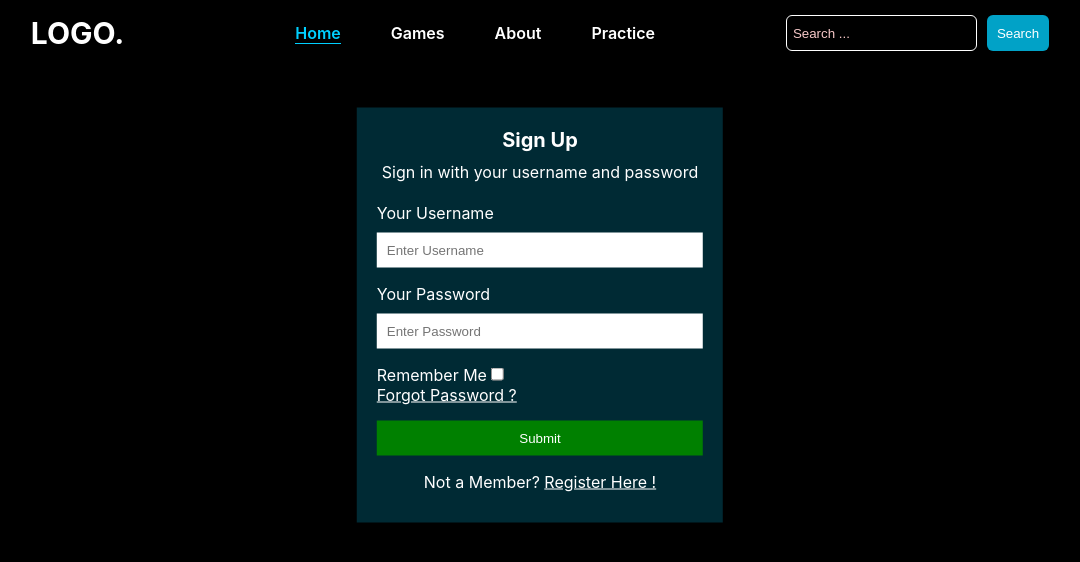
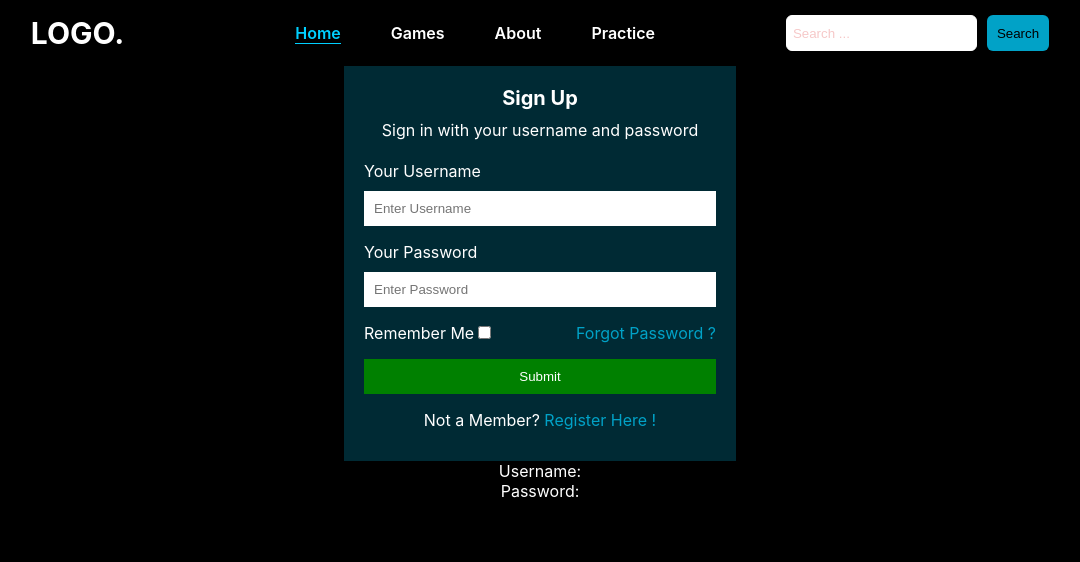
Before and after one commit to AmirMaharjan00/Learning-React, a React (Create React App) app in the folder react-official/: page /practice in a window 1280 px wide. Shown: the top 562 px of the page, without its empty margins (100-1180 px from the left). Built offline with nearby package versions, Linux system fonts and the light colour scheme.

Commit message:
adding form

```diff
--- a/react-official/src/App.css
+++ b/react-official/src/App.css
@@ -4,7 +4,7 @@
   ------------------------
 */
 
-  * {
+  body {
     background-color: black;
     color: white;
   }
@@ -82,7 +82,7 @@
   --------------------------
 */
 
-  .nav-menu .logo {
+  .nav-menu .logo a{
     color: white;
     font-size: 30px;
     font-weight: 700;
@@ -370,9 +370,8 @@
     --------------------------
   */
     .root-body .login {
-      position: absolute;
-      left: 50%;
-      transform: translate(-50%, 10%);
+      width: 40%;
+      margin: 0 auto;
       background: #01a2c742;
       padding: 15px 20px;
     }
@@ -384,6 +383,7 @@
 
     .login .form-group.form-meta {
       display: flex;
+      flex-direction: row;
       justify-content: space-between;
     }
 
@@ -399,6 +399,8 @@
       border: none;
       background: green;
       padding: 10px;
+      cursor: pointer;
+      color: white;
     }
 
     .login .form-register {
@@ -417,20 +419,14 @@
       padding: 5px;
     }
 
-    .login,
-    .login .form-group,
-    .login .form-checkbox,
-    .login .forgot-password,
     .login .forgot-password a,
-    .login .forgot-password-label,
-    .login .form-register,
-    .login .sign-in-label,
-    .login .form-register .just-text,
-    .login .form-register .just-text a,
-    .login input,
-    .login label,
-    .login form,
-    .login .sign-in-info
-     {
-      background: #ffffff00;
+    .login .just-text a{
+      color: #01a2c7;
+      text-decoration: none;
     }
+
+    .login-wrap .login-info {
+      display: flex;
+      flex-direction: column;
+      align-items: center;
+    }
--- a/react-official/src/Components/Practice.js
+++ b/react-official/src/Components/Practice.js
@@ -1,33 +1,49 @@
-import React, { useState } from 'react'
+import React, { useState, createContext, useContext } from 'react'
+
+const UserContext = createContext();
 
 export default function Practice () {
-    const [ inputs, setInputs ] = useState({})
+    const [ rawInputs, setRawInputs ] = useState({})
+    const [ validatedInputs, setValidatedInputs ] = useState({})
+
     // handle on submit
     const handleOnSubmit = ( event ) => {
+        let username, password
         event.preventDefault()
-        alert( inputs )
+        if( rawInputs.username != '' ) {
+            // username = rawInputs.username.test(/[a-z]/) ? rawInputs.username : 'Username cannot be empty'
+            username = rawInputs.username
+        }
+        if( rawInputs.password != '' ) {
+            password = (rawInputs.password)
+        }
+        // console.log( username )
+        setValidatedInputs({
+            username: username,
+            password: password
+        })
     }
 
     // handle on change
     const handleOnChange = ( event ) => {
         const name = event.target.name
         const value = event.target.value
-        setInputs(values => ({...values, [name]: value}))
-        console.log( inputs )
+        setRawInputs(values => ({...values, [name]: value}))
     }
     return (
-        <>
+        <UserContext.Provider value={validatedInputs}>
+            <div className='login-wrap'>
                 <div className='login'>
                     <span className='sign-in-label'>Sign Up</span>
                     <span className='sign-in-info'>Sign in with your username and password</span>
                     <form onSubmit={handleOnSubmit}>
                         <p className='form-group'>
                             <label htmlFor='username'>Your Username</label>
-                        <input type="text" name="username" id="username" placeholder="Enter Username" value={inputs.username || ''} onChange={handleOnChange}/>
+                            <input type="text" name="username" id="username" placeholder="Enter Username" value={rawInputs.username || ''} onChange={handleOnChange}/>
                         </p>
                         <p className='form-group'>
                             <label htmlFor='password'>Your Password</label>
-                        <input type="text" name="password" id="password" placeholder="Enter Password" value={inputs.password || ''} onChange={handleOnChange}/>
+                            <input type="text" name="password" id="password" placeholder="Enter Password" value={rawInputs.password || ''} onChange={handleOnChange}/>
                         </p>
                         <div className='form-group form-meta'>
                             <div className='form-checkbox'>
@@ -46,6 +62,20 @@ export default function Practice () {
                         </p>
                     </form>
                 </div>
+                <FormInfo />
+            </div>
+        </UserContext.Provider>
+    );
+}
+
+const FormInfo = () => {
+    const user = useContext(UserContext);
+    return (
+        <>
+            <div className='login-info'>
+                <span>Username: {user.username}</span>
+                <span>Password: {user.password}</span>
+            </div>
         </>
     );
 }
```
Lines whose indentation alone changed are shown as unchanged.
